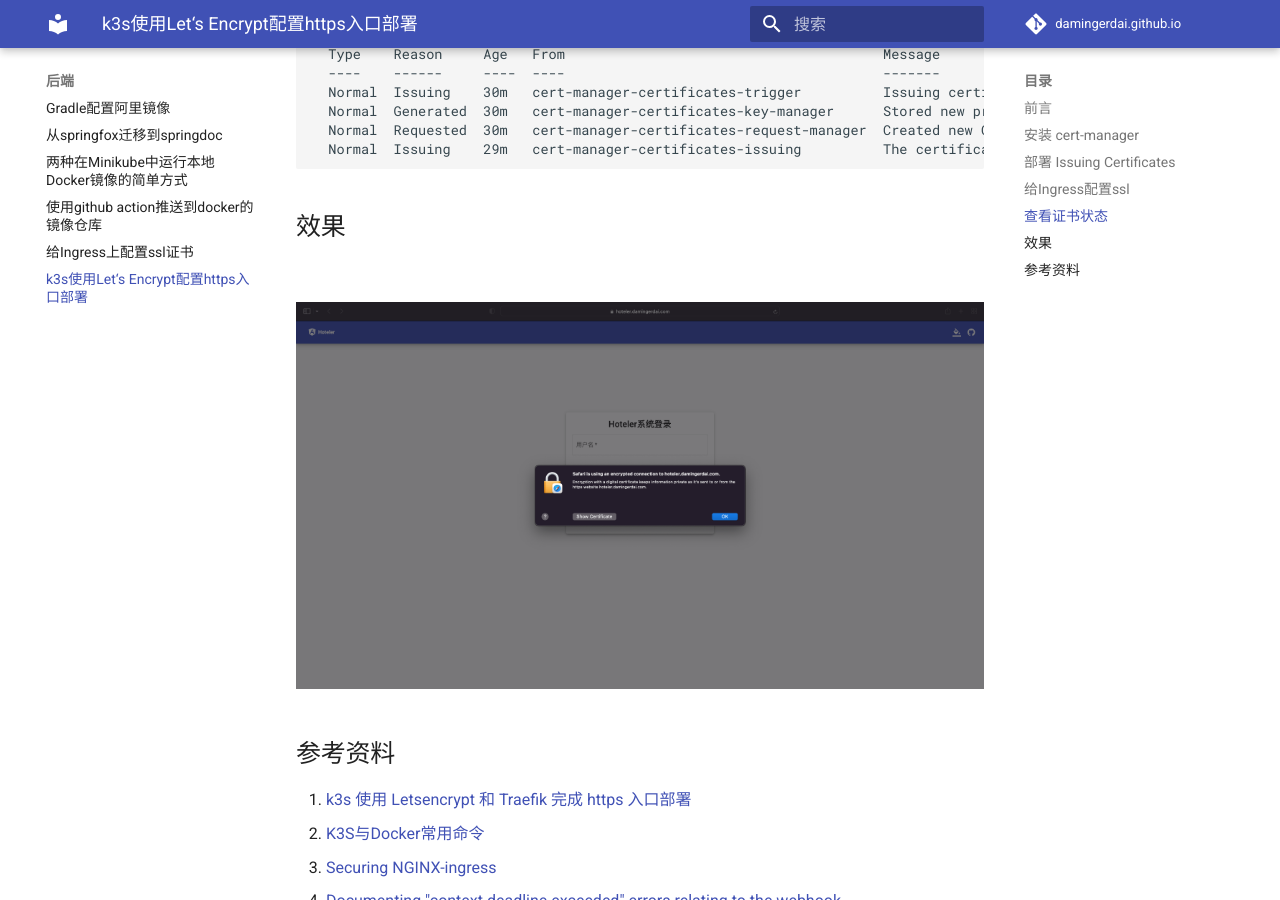
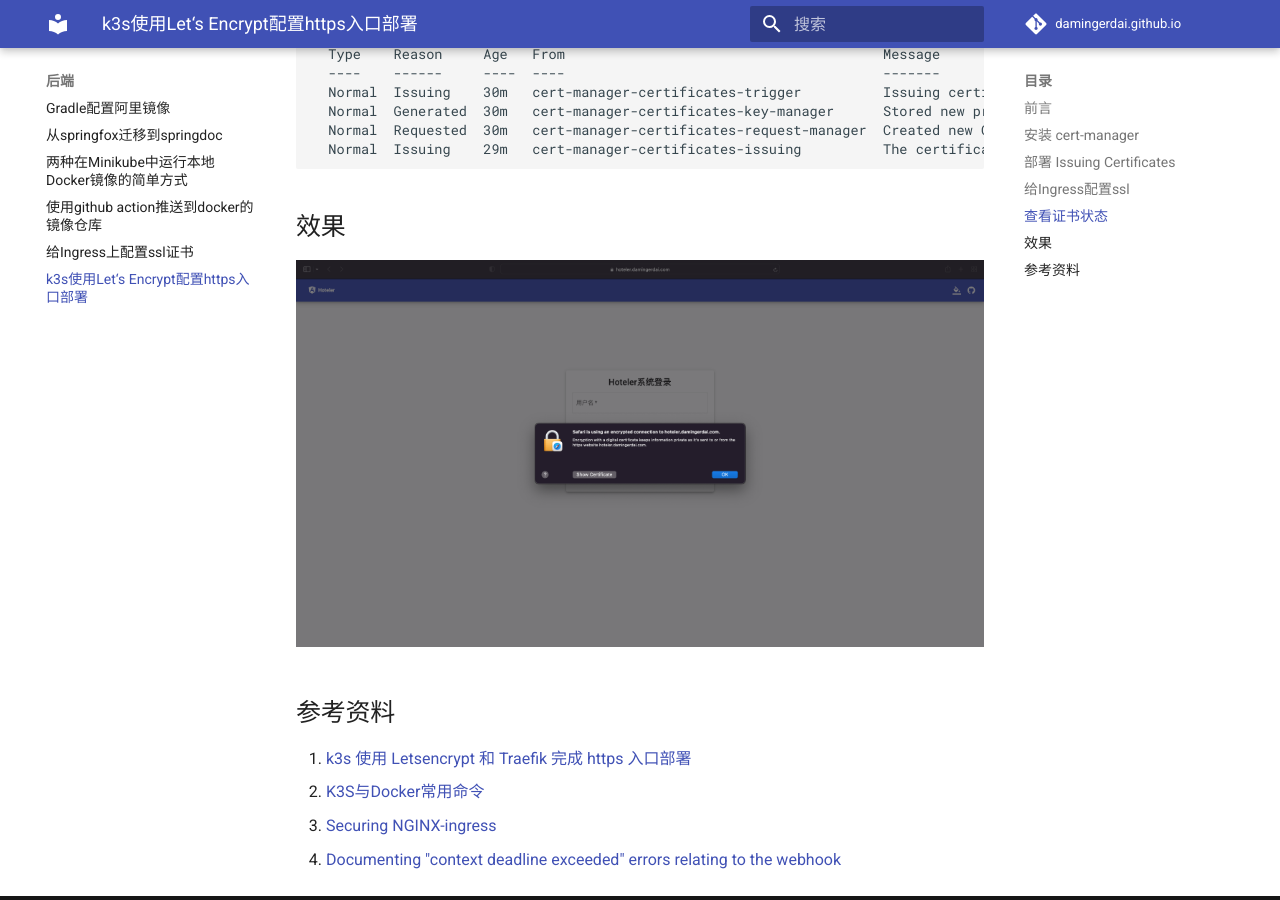
Before and after one commit to damingerdai/damingerdai.github.io, an MkDocs documentation site: the page built from docs/back-end/k3s-uses-letsencrypt-and-traefik-to-deploy-the-https.md, in a window 1280 px wide and 900 px high, scrolled down 3375 px. Built offline with MkDocs 1.6.1 and Material for MkDocs 9.7.7, drawn with Linux system fonts in a browser that asks for light colours; comment, search, counter and statistics services are not loaded.

Commit message:
style: remove useless link

```diff
--- a/docs/back-end/k3s-uses-letsencrypt-and-traefik-to-deploy-the-https.md
+++ b/docs/back-end/k3s-uses-letsencrypt-and-traefik-to-deploy-the-https.md
@@ -176,8 +176,6 @@ Events:
 
 ## 效果
 
-![](assets/back-end/hoteler-web-certificate.png)
-
 ![Hoteler Web](https://raw.githubusercontent.com/damingerdai/damingerdai.github.io/master/assets/back-end/hoteler-web-certificate.png)
 
 ## 参考资料
```
